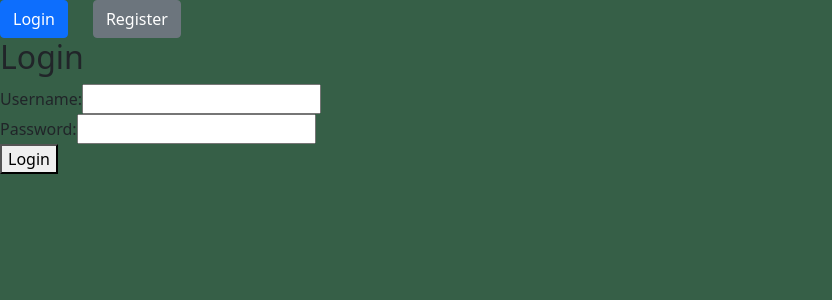
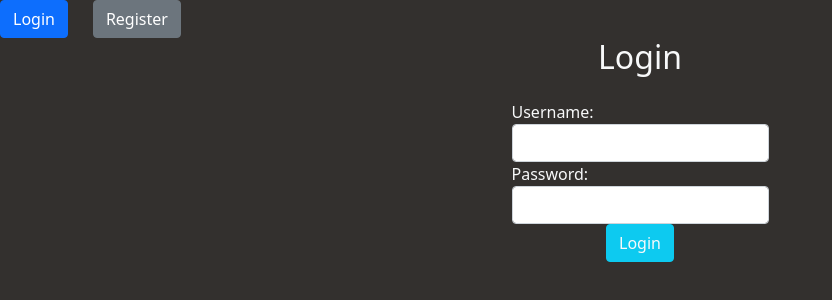
Before and after one commit to EdwardV-dev/BookClubProject, a React (Create React App) app in the folder src/client(react)/bookclub-frontend/: page /login in a window 1280 px wide. Shown: the top 300 px of the page, without its empty margins (0-832 px from the left). Built offline with nearby package versions, Linux system fonts and the light colour scheme.

Commit message:
Updated home, login, and edit components with buttons and visuals.

```diff
--- a/src/client(react)/bookclub-frontend/public/index.html
+++ b/src/client(react)/bookclub-frontend/public/index.html
@@ -38,7 +38,7 @@
   </head>
   <body>
     <noscript>You need to enable JavaScript to run this app.</noscript>
-    <body style="background-color: rgb(54, 95, 71)"></body>
+    <body style="background-color: rgb(51, 48, 46)"></body>
    <div id="root"></div>
     <!--
       This HTML file is a template.
--- a/src/client(react)/bookclub-frontend/src/components/EditAdminBooks.js
+++ b/src/client(react)/bookclub-frontend/src/components/EditAdminBooks.js
@@ -164,8 +164,8 @@ function EditAdminBooks() {
 
         <ErrorArray errors={errors} />
 
-        <form onSubmit={handleSubmit} className="form-inline mx-2 my-4">
-             <div>
+        <form onSubmit={handleSubmit} className="form-inline mx-2 my-4 text-light" >
+             <div className="form-group mx-4 my-4" sm={10}>
                 <label htmlFor="authorFirstName">Author First Name:</label>
                 <input
                     type="text"
@@ -173,10 +173,11 @@ function EditAdminBooks() {
                     name="authorFirstName"
                     defaultValue={book.author.authorFirstName}
                     required
+                    className="form-control"
                     onChange={handleFirstNameChange}
                 />
             </div>
-            <div>
+            <div className="form-inline mx-4 my-4">
                 <label htmlFor="authorLastName">Author Last Name:</label>
                 <input
                     type="text"
@@ -184,21 +185,24 @@ function EditAdminBooks() {
                     name="authorLastName"
                     defaultValue={book.author.authorLastName}
                     required
+                    className="form-control"
                     onChange={handleLastNameChange}
                 />
             </div>
-            <div>
+            <div className="form-inline mx-4 my-4">
                 <label htmlFor="bookTitle">Book Title:</label>
                 <input
+                    className="form-inline mx-"
                     type="text"
                     id="bookTitle"
                     name="bookTitle"
                     value={book.bookTitle}
                     required
+                    className="form-control"
                     onChange={handleChange}
                 />
             </div>
-            <div>
+            <div className="form-inline mx-4 my-4">
                 <label htmlFor="genre">Genre:</label>
                 <input
                     type="text"
@@ -206,16 +210,18 @@ function EditAdminBooks() {
                     name="genre"
                     value={book.genre}
                     required
+                    className="form-control"
                     onChange={handleChange}
                 />
             </div>
-            <div>
+            <div className="form-inline mx-4 my-4">
                 <label htmlFor="yearPublished">Year Published:</label>
                 <input
                     type="number"
                     id="yearPublished"
                     name="yearPublished"
                     max= "2022"
+                    className="form-control"
                     value= {determineIfYearNull(book.yearPublished)}
                     onChange={handleChange}
                 />
@@ -230,12 +236,7 @@ function EditAdminBooks() {
                 </button>
             </div>
         </form>
-{/*
-<Container>
-  <Row>
-    <Col>1 of 1</Col>
-  </Row>
-</Container> */}
+
 
         {/* <Form>
   <Form.Group className="mb-3" controlId="formBasicEmail">
--- a/src/client(react)/bookclub-frontend/src/components/Home.js
+++ b/src/client(react)/bookclub-frontend/src/components/Home.js
@@ -1,3 +1,5 @@
+import React from "react";
+import logo from "../logo.png"
 
 function Home() {
 
@@ -5,7 +7,10 @@ function Home() {
 
     return (
         <>
-        <h2>Welcome to The Book Club!</h2>
+        <h2 class="text-light text-center">Welcome to The Book Club!</h2>
+        <div style={{display: 'flex', justifyContent: 'center'}}>
+            <img src={logo} alt="Logo" />
+        </div>
         </>
     );
 }
--- a/src/client(react)/bookclub-frontend/src/components/Login.js
+++ b/src/client(react)/bookclub-frontend/src/components/Login.js
@@ -81,31 +81,59 @@ export default function Login({ userStatus }) {
 
   return (
     <div>
-      <h2>Login</h2>
+      <h2 className="text-light"style={{display: 'flex', justifyContent: 'center'}}>Login</h2>
 
       {errors.map((error, i) => (
         <Error key={i} msg={error} />
       ))}
 
-      <form onSubmit={handleSubmit}>
-        <div>
-          <label>Username:</label>
+      <form onSubmit={handleSubmit} style={{display: 'flex', justifyContent: 'center'}} className="form-inline mx-2 my-4 text-light">
+        <div class="container">
+        <div class="row justify-content-md-center">
+        <div class="col col-lg-2">
+        </div>
+        <div class="col-md-auto">
+        <label>Username:</label>
           <input
+            class="form-control"
             type="text"
             onChange={(event) => setUsername(event.target.value)}
           />
+    </div>
+    <div class="col col-lg-2">
+    </div>
         </div>
-        <div>
-          <label>Password:</label>
+
+        <div class="row justify-content-md-center">
+    <div class="col col-lg-2">
+    </div>
+    <div class="col-md-auto">
+      <label>Password:</label>
           <input
+            class="form-control"
             type="password"
             onChange={(event) => setPassword(event.target.value)}
           />
-        </div>
-        <div>
-          <button type="submit">Login</button>
+    </div>
+    <div class="col col-lg-2">
+    </div>
+  </div>
+
+        <div class="row justify-content-md-center">
+    <div class="col col-lg-2">
+
+    </div>
+    <div class="col-md-auto">
+    <button type="submit" class="btn btn-info text-light">Login</button>
+
+    </div>
+    <div class="col col-lg-2">
+
+    </div>
+  </div>
         </div>
       </form>
     </div>
   );
+
 }
--- a/src/client(react)/bookclub-frontend/src/components/MyBooks.js
+++ b/src/client(react)/bookclub-frontend/src/components/MyBooks.js
@@ -70,24 +70,28 @@ function MyBooks() {
 
   return (
     <>
-      <form onSubmit={handleAuthorNameSubmit}>
+    <nav class="navbar navbar-light">
+      <form class="form-inline" onSubmit={handleAuthorNameSubmit}>
         <input
-          type="text"
+          type="search"
           id="search"
           name="search"
           value={authorName} //Initial value is blank via useState but changes onChange
           onChange={handleInputChange}
           placeholder="Author Last/First Name"
         />
-        <button type="submit">Search</button>
+        <button class="btn btn-outline-info my-2 my-sm-0" type="submit">Search</button>
       </form>
+    </nav>
 
       <div>
       <br></br>
       <Link to={"/add"}>
-        <button type="button" className="btn btn-secondary ml-2">
-          Add Book
-        </button></Link>
+        <button type="button" className="btn btn-warning ml-2">
+         Add Book
+        </button>
+      </Link>
+      <br></br><br></br>
       </div>
 
       <table className="table table-striped table-dark table-hover">
@@ -114,8 +118,16 @@ function MyBooks() {
               <td><CompletionStatus idBooks={book.idBooks}/></td>
               <td>
                 <div className="float-right">
-                  <Link to={`/booksUserEdit/${book.idBooks}`}>Edit</Link> &nbsp;
-                  <Link to={`/booksUserDelete/${book.idBooks}`}>Delete</Link>
+                  <Link to={`/booksUserEdit/${book.idBooks}`}>
+                  <button type="button" className="btn btn-info ml-2">
+                    Edit
+                  </button>
+                  </Link> &nbsp;
+                  <Link to={`/booksUserDelete/${book.idBooks}`}>
+                  <button type="button" className="btn btn-danger ml-2">
+                    Delete
+                  </button>
+                  </Link>
                 </div>
               </td>
             </tr>
--- a/src/client(react)/bookclub-frontend/src/components/NavBar.js
+++ b/src/client(react)/bookclub-frontend/src/components/NavBar.js
@@ -19,7 +19,7 @@ function NavBar({role}) {
 
 
     return (
-        <nav>
+        <nav className="nav nav-pills">
             {userStatus?.user ? (
            <li>
             <button
```
Also changed, not shown: src/client(react)/bookclub-frontend/src/logo.png (added).
